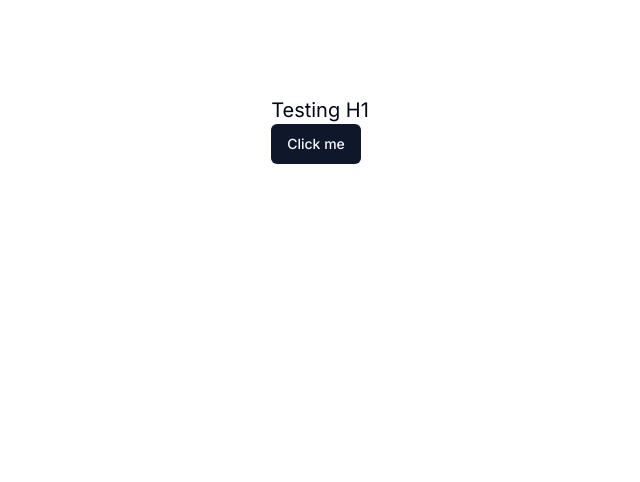
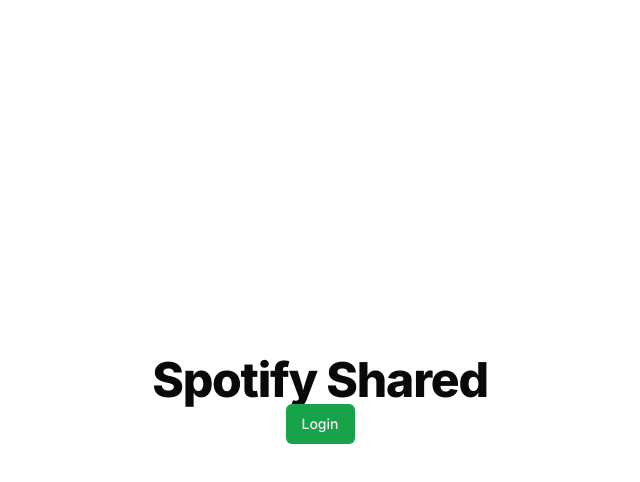
Before and after one commit to jasontech1998/likemix, a Next.js app: page / in a window 1280 px wide. Shown: the top 482 px of the page, without its empty margins (320-960 px from the left). Built offline with nearby package versions, Linux system fonts and the light colour scheme.

Commit message:
some more setups

```diff
--- a/app/globals.css
+++ b/app/globals.css
@@ -5,64 +5,47 @@
 @layer base {
   :root {
     --background: 0 0% 100%;
-      --foreground: 222.2 84% 4.9%;
-
+    --foreground: 240 10% 3.9%;
     --card: 0 0% 100%;
-      --card-foreground: 222.2 84% 4.9%;
-
+    --card-foreground: 240 10% 3.9%;
     --popover: 0 0% 100%;
-      --popover-foreground: 222.2 84% 4.9%;
-
-      --primary: 222.2 47.4% 11.2%;
-      --primary-foreground: 210 40% 98%;
-
-      --secondary: 210 40% 96.1%;
-      --secondary-foreground: 222.2 47.4% 11.2%;
-
-      --muted: 210 40% 96.1%;
-      --muted-foreground: 215.4 16.3% 46.9%;
-
-      --accent: 210 40% 96.1%;
-      --accent-foreground: 222.2 47.4% 11.2%;
-
+    --popover-foreground: 240 10% 3.9%;
+    --primary: 142.1 76.2% 36.3%;
+    --primary-foreground: 355.7 100% 97.3%;
+    --secondary: 240 4.8% 95.9%;
+    --secondary-foreground: 240 5.9% 10%;
+    --muted: 240 4.8% 95.9%;
+    --muted-foreground: 240 3.8% 46.1%;
+    --accent: 240 4.8% 95.9%;
+    --accent-foreground: 240 5.9% 10%;
     --destructive: 0 84.2% 60.2%;
-      --destructive-foreground: 210 40% 98%;
-
-      --border: 214.3 31.8% 91.4%;
-      --input: 214.3 31.8% 91.4%;
-      --ring: 222.2 84% 4.9%;
-
+    --destructive-foreground: 0 0% 98%;
+    --border: 240 5.9% 90%;
+    --input: 240 5.9% 90%;
+    --ring: 142.1 76.2% 36.3%;
     --radius: 0.5rem;
   }
 
   .dark {
-      --background: 222.2 84% 4.9%;
-      --foreground: 210 40% 98%;
-
-      --card: 222.2 84% 4.9%;
-      --card-foreground: 210 40% 98%;
-
-      --popover: 222.2 84% 4.9%;
-      --popover-foreground: 210 40% 98%;
-
-      --primary: 210 40% 98%;
-      --primary-foreground: 222.2 47.4% 11.2%;
-
-      --secondary: 217.2 32.6% 17.5%;
-      --secondary-foreground: 210 40% 98%;
-
-      --muted: 217.2 32.6% 17.5%;
-      --muted-foreground: 215 20.2% 65.1%;
-
-      --accent: 217.2 32.6% 17.5%;
-      --accent-foreground: 210 40% 98%;
-
+    --background: 20 14.3% 4.1%;
+    --foreground: 0 0% 95%;
+    --card: 24 9.8% 10%;
+    --card-foreground: 0 0% 95%;
+    --popover: 0 0% 9%;
+    --popover-foreground: 0 0% 95%;
+    --primary: 142.1 70.6% 45.3%;
+    --primary-foreground: 144.9 80.4% 10%;
+    --secondary: 240 3.7% 15.9%;
+    --secondary-foreground: 0 0% 98%;
+    --muted: 0 0% 15%;
+    --muted-foreground: 240 5% 64.9%;
+    --accent: 12 6.5% 15.1%;
+    --accent-foreground: 0 0% 98%;
     --destructive: 0 62.8% 30.6%;
-      --destructive-foreground: 210 40% 98%;
-
-      --border: 217.2 32.6% 17.5%;
-      --input: 217.2 32.6% 17.5%;
-      --ring: 212.7 26.8% 83.9%;
+    --destructive-foreground: 0 85.7% 97.3%;
+    --border: 240 3.7% 15.9%;
+    --input: 240 3.7% 15.9%;
+    --ring: 142.4 71.8% 29.2%;
   }
 }
 
--- a/app/page.tsx
+++ b/app/page.tsx
@@ -1,13 +1,12 @@
-import Image from "next/image";
-import { Button } from "@/components/ui/button";
+import Login from "@/components/login";
 
 export default function Home() {
   return (
-    <main className="flex min-h-screen flex-col items-center justify-between p-24">
-      <div>
-        <h1 className="text-xl">Testing H1</h1>
-        <Button>Click me</Button>
-      </div>
+    <main className="flex min-h-screen flex-col items-center justify-center p-24">
+      <h1 className="scroll-m-20 text-4xl font-extrabold tracking-tight lg:text-5xl">
+        Spotify Shared
+      </h1>
+      <Login />
     </main>
   );
 }
--- /dev/null
+++ b/components/login.tsx
@@ -0,0 +1,14 @@
+"use client";
+import { Button } from "@/components/ui/button";
+
+export default function Login() {
+  const onClick = () => {
+    console.log("Login button clicked");
+  };
+
+  return (
+    <div>
+      <Button onClick={onClick}>Login</Button>
+    </div>
+  );
+}
```
Lines whose indentation alone changed are shown as unchanged.
